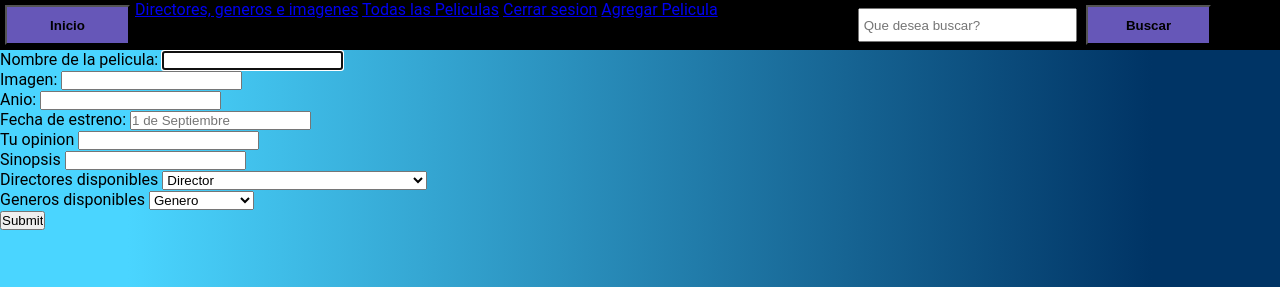
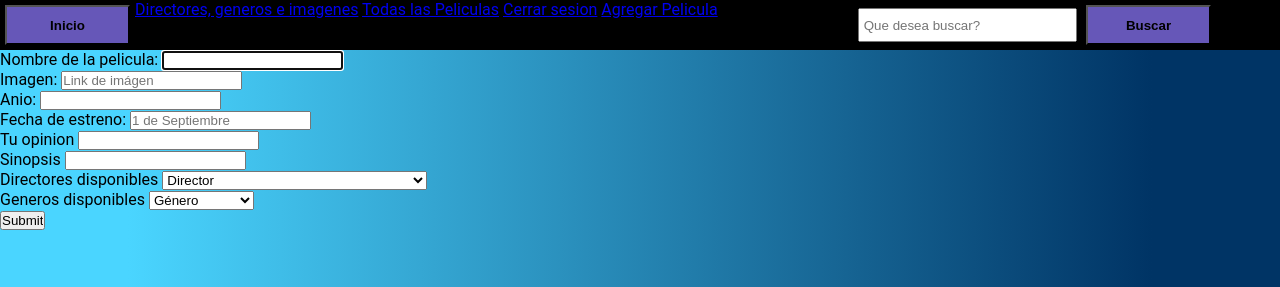
Before and after one commit to AntonioDelGreco/Proyecto-Prog2, a Flask app: page /pelicula/agregar in a window 1280 px wide. Shown: the top 287 px of the page. Run offline with Flask 2, Linux system fonts and the light colour scheme.

Commit message:
director, genero y regex para imágen

```diff
--- a/templates/agregarPeli.html
+++ b/templates/agregarPeli.html
@@ -8,7 +8,7 @@
     </div>
     <div>
       <label for="imagen">Imagen:</label>
-    <input type="text" name="imagen" required>
+      <input type="text" name="imagen" required pattern="(?:([^:/?#]+):)?(?://([^/?#]*))?([^?#]*\.(?:jpg|gif|bmp|tif|png))(?:\?([^#]*))?(?:#(.*))?" placeholder="Link de imágen">
     </div>
     <div>
       <label for="anio">Anio:</label>
@@ -29,7 +29,7 @@
   <div>
     <label for="nombre">Directores disponibles</label>
     <select name="director" required>
-      <option disabled selected>Director</option>
+      <option value="">Director</option>
       {% for director in directores %}
         <option value="{{director}}">{{director}}</option>
       {% endfor %}
@@ -38,7 +38,7 @@
   <div>
     <label for="nombre">Generos disponibles</label>
     <select name="genero" required>
-      <option disabled selected>Genero</option>
+      <option value="">Género</option>
     {% for genero in generos %}
       <option value="{{genero}}">{{genero}}</option>
     {% endfor %}
```
Lines whose indentation alone changed are shown as unchanged.
